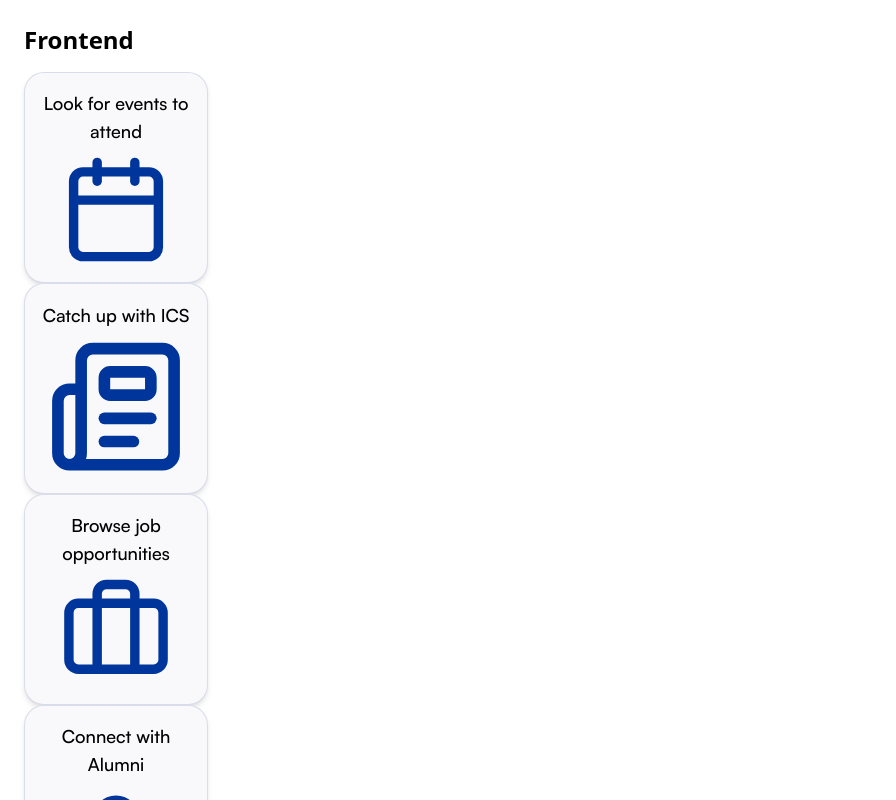
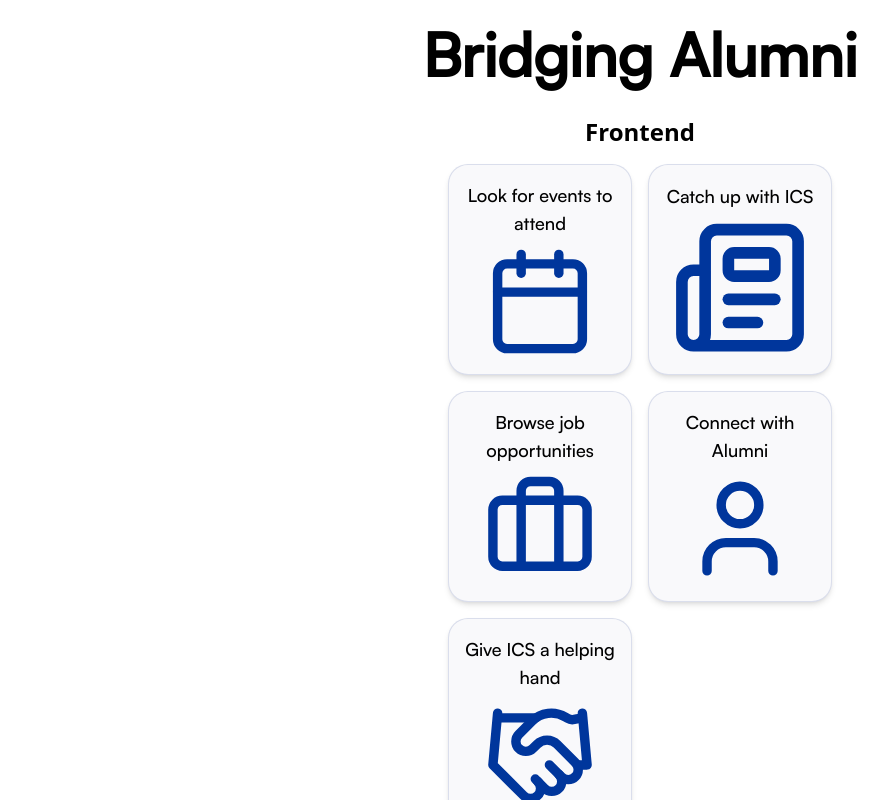
Before and after one commit to cazhiareese/ICS-STAR, a React (Vite) app in the folder app/: page /student in a window 1280 px wide. Shown: the top 800 px of the page, without its empty margins (0-896 px from the left). Built offline with nearby package versions, Linux system fonts and the light colour scheme.

Commit message:
feat: added the heading

```diff
--- a/app/src/RootPages/StudentPages/studentdashboard.jsx
+++ b/app/src/RootPages/StudentPages/studentdashboard.jsx
@@ -1,16 +1,26 @@
 import React from "react";
-import { Newspaper,Calendar,Briefcase, User,Handshake } from "lucide-react";
+import { Newspaper, Calendar, Briefcase, User, Handshake } from "lucide-react";
 import CardComponent from "../../components/cardcomponent";
 
 function StudentLanding() {
   return (
-    <div className="p-6">
-      <h1 className="text-2xl font-bold mb-4">Frontend</h1>
-      <CardComponent icon={Calendar} text="Look for events to attend" />
-      <CardComponent icon={Newspaper} text="Catch up with ICS" />
-      <CardComponent icon={Briefcase} text="Browse job opportunities" />
-      <CardComponent icon={User} text="Connect with Alumni" />
-      <CardComponent icon={Handshake} text="Give ICS a helping hand" />
+    <div className="p-6 flex flex-col items-center">
+
+      <h1 className="font-satoshi-medium font-bold text-[60px] leading-[60px] tracking-[-2%] text-center mb-8">
+        Bridging Alumni
+      </h1>
+
+
+      <h2 className="text-2xl font-bold mb-4">Frontend</h2>
+
+
+      <div className="grid grid-cols-2 gap-4">
+        <CardComponent icon={Calendar} text="Look for events to attend" />
+        <CardComponent icon={Newspaper} text="Catch up with ICS" />
+        <CardComponent icon={Briefcase} text="Browse job opportunities" />
+        <CardComponent icon={User} text="Connect with Alumni" />
+        <CardComponent icon={Handshake} text="Give ICS a helping hand" />
+      </div>
     </div>
   );
 }
```
